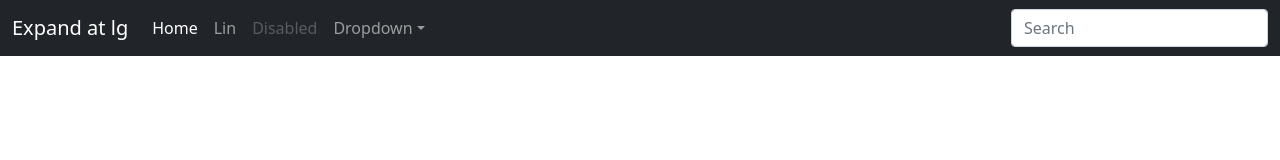
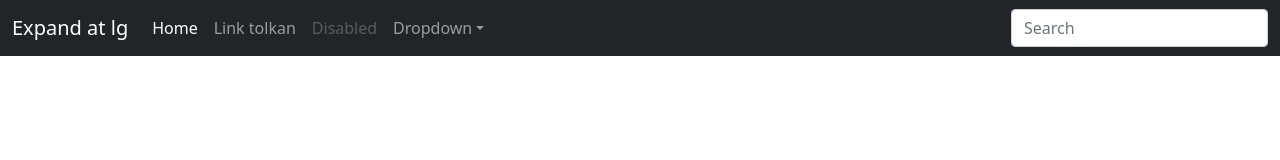
Before and after one commit to tolkan/OSF_project, a plain HTML site: page src/html/index.html in a window 1280 px wide. Drawn offline with nearby package versions, Linux system fonts and the light colour scheme.

Commit message:
23.01.2022

```diff
--- a/src/html/index.html
+++ b/src/html/index.html
@@ -28,7 +28,7 @@
 						<a class="nav-link active" aria-current="page" href="#">Home</a>
 					</li>
 					<li class="nav-item">
-						<a class="nav-link" href="#">Lin</a>
+						<a class="nav-link" href="#">Link tolkan</a>
 					</li>
 					<li class="nav-item">
 						<a class="nav-link disabled">Disabled</a>
```
